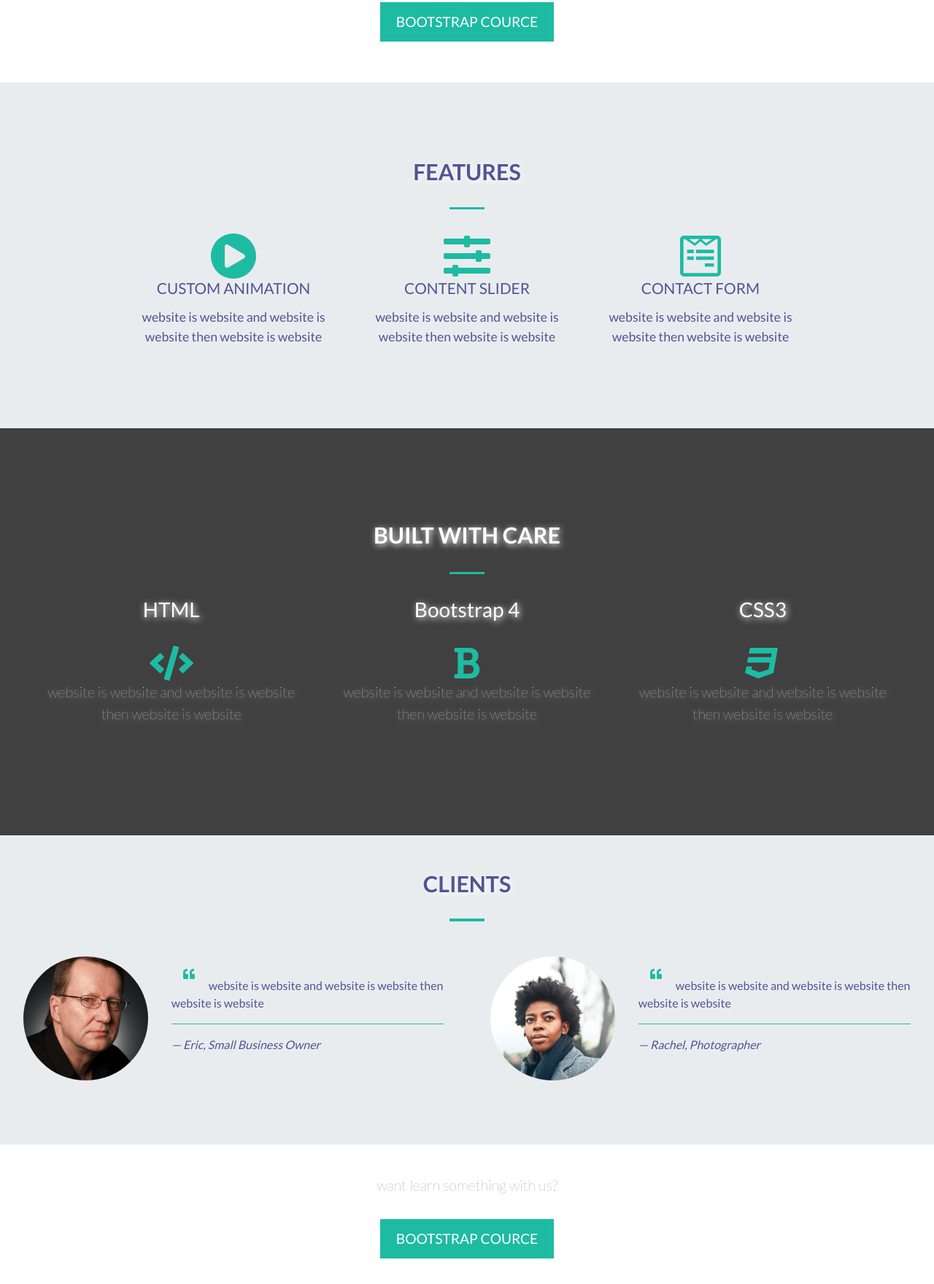
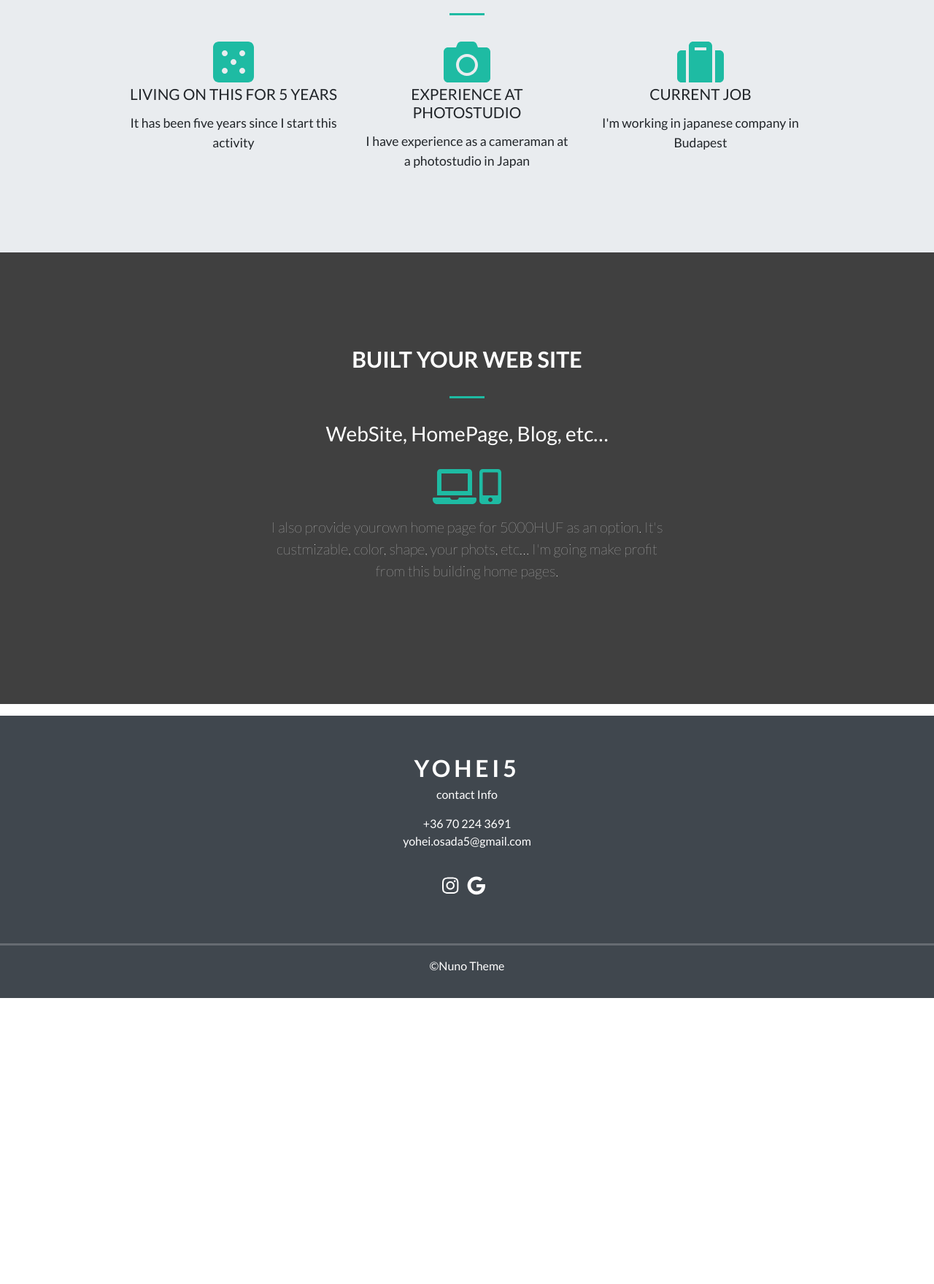
Before and after one commit to jolhely1/08BootstrapStudy2, a plain HTML site: page index.html in a window 1280 px wide. Shown: the part 953-2713 px from the top of the page at 73% size. After the commit the page ends 2321 px from the top, so only its background shows below. Drawn offline with Linux system fonts and the light colour scheme.

Commit message:
大幅な改修（YOHEI5に改変）

```diff
--- a/index.html
+++ b/index.html
@@ -3,7 +3,7 @@
 <head>
 	<meta charset="utf-8">
 	<meta name="viewport" content="width=device-width, initial-scale=1">
-	<title>Nuno - Responsive Bootstrap Theme</title>
+	<title>YOHEI5-Japanese Photographer-</title>
 	<link rel="stylesheet" href="bootstrap-4.1.3-dist/css/bootstrap.min.css">
 	<link rel="stylesheet" href="style.css">
 	<link rel="stylesheet" href="css/fixed.css">
@@ -15,7 +15,7 @@
 	<div id="home">
 		<!--Navigation-->
 		<div class="navbar navbar-expand-md navbar-dark bg-dark fixed-top">
-			<a href="#" class="navbar-brand"><img src="img/nuno.png" alt=""></a>
+			<a href="#"><p class="logo">YOHEI5</p></a>
 			<button class="navbar-toggler" type="button" data-toggle="collapse" data-target="#navbarResponsive">
 				<span class="navbar-toggler-icon"></span>
 			</button>
@@ -25,14 +25,14 @@
 					<li class="nav-item">
 						<a href="#home" class="nav-link">Home</a>
 					</li>
-					<li class="nav-item">
+					<li id="course"class="nav-item">
 						<a href="#course" class="nav-link">Course</a>
 					</li>
 					<li class="nav-item">
-						<a href="#features" class="nav-link">Features</a>
+						<a href="#career" class="nav-link">career</a>
 					</li>
 					<li class="nav-item">
-						<a href="#resources" class="nav-link">Resources</a>
+						<a href="#website" class="nav-link">website</a>
 					</li>
 					<li class="nav-item">
 						<a href="#clients" class="nav-link">Clients</a>
@@ -53,9 +53,9 @@
 			</div>
 		</div>
 		<div class="caption text-center">
-			<h1>Wecome to Nuno</h1>
-			<h3>Udemy Bootstrap  4 course</h3>
-			<a href="#course" class="btn btn-outline-light btn-lg">Get started</a>
+			<h1>Szia, Yohei vagyok</h1>
+			<h3>Portrait Photographer living in Budapest</h3>
+			<a href="#course" class="btn btn-outline-light btn-lg">Get Contact</a>
 		</div>
 	<!--End Landing page section-->
 	</div>
@@ -72,139 +72,141 @@
 	<!--End Course Section-->
 
 	<!--Start Features Section-->
-	<div id="features" class="offset">
+	<div id="Career" class="offset">
 
 	<!--Start Jumbotron Section-->
 	<div class="jumbotron">
 		<div class="narrow">
 
 			<div class="col-12 text-center">
-				<h3 class="heading">Features</h3>
+				<h3 class="heading">Career</h3>
 				<div class="heading-underline"></div>
 			</div>
 			<div class="row text-center">
 				<div class="col-md-4">
 					<div class="feature">
-						<i class="fas fa-play-circle fa-4x" date-fa-transform="shrink-3 up-5"></i>
-						<h3>Custom Animation</h3>
-						<p>website is website and website is website then website is website</p>
+						<i class="fas fa-dice-five fa-4x" date-fa-transform="shrink-3 up-5"></i>
+						<h3>living on this for 5 years</h3>
+						<p>
+							It has been five years since I start this activity
+						</p>
 					</div>
 				</div>
 				<div class="col-md-4">
 					<div class="feature">
-						<i class="fas fa-sliders-h fa-4x" date-fa-transform="shrink-4.5 up-4.5"></i>
-						<h3>Content Slider</h3>
-						<p>website is website and website is website then website is website</p>
+						<i class="fas fa-camera fa-4x" date-fa-transform="shrink-4.5 up-4.5"></i>
+						<h3>experience at photostudio</h3>
+						<p>
+							I have experience as a cameraman at a photostudio in Japan
+						</p>
 					</div>
 				</div>
 				<div class="col-md-4">
 					<div class="feature">
-						<i class="fab fa-wpforms fa-4x" date-fa-transform="shrink-4 up-5"></i>
-						<h3>Contact Form</h3>
-						<p>website is website and website is website then website is website</p>
+						<i class="fas fa-suitcase fa-4x" date-fa-transform="shrink-4 up-5"></i>
+						<h3>Current job</h3>
+						<p>
+							I'm working in japanese company in Budapest
+						</p>
 					</div>
 				</div>
 			</div>
 		</div>
 		<!--End narrow Section-->
 	</div>
-
-	<!--Start Jumbotron Section-->
-
-
+	<!--End Jumbotron Section-->
 	</div>
 	<!--End Features Section-->
 
-	<!--Start Resources Section-->
-	<div id="resources" class="offset">
-
+	<!--Start website Section-->
+	<div id="website" class="offset">
 		<div class="fixed-background">
 			<div class="row dark text-center">
 				<div class="col-12">
-					<h3 class="heading">Built With Care</h3>
+					<h3 class="heading">Built your web site</h3>
 					<div class="heading-underline"></div>
 				</div>
-
-				<div class="col-md-4">
-					<h3>HTML</h3>
+				<div class="col-md-12 text-center">
+					<h3>WebSite, HomePage, Blog, etc…</h3>
 					<div class="feature">
-						<i class="fas fa-code fa-3x"></i>
+						<i class="fas fa-laptop fa-3x"></i>
+						<i class="fas fa-mobile-alt fa-3x"></i>
 					</div>
-					<p class="lead">website is website and website is website then website is website</p>
+					<p class="lead col-md-6 text-center">
+						I also provide yourown home page for 5000HUF as an option. It's custmizable, color, shape, your phots, etc… I'm going make profit from this building home pages.
+					</p>
 				</div>
-				<div class="col-md-4">
-					<h3>Bootstrap 4</h3>
-					<div class="feature">
-						<i class="fa fa-bold fa-3x"></i>
-					</div>
-					<p class="lead">website is website and website is website then website is website</p>
-				</div>
-				<div class="col-md-4">
-					<h3>CSS3</h3>
-					<div class="feature">
-						<i class="fab fa-css3 fa-3x"></i>
-					</div>
-					<p class="lead">website is website and website is website then website is website</p>
-				</div>
-			</div>
+			</div class>
 			<div class="fixed-wrap">
 				<div class="fixed">
-
 				</div>
 			</div>
 		</div>
 
 		</div>
-	<!--End Resouces Section-->
+
+	</div>
+	<!--End Website section Section-->
 
 	<!--Start Clients Section-->
 	<div id="clients" class="offset">
-
 	<!--Start Jumbotron-->
 	<div class="jumbotron">
-
 		<div class="col-12 text-center">
 			<h3 class="heading">Clients</h3>
 			<div class="heading-underline"></div>
 		</div>
 		<div class="row">
-			<div class="col-md-6 clients">
-				<div class="row">
-					<div class="col-md-4">
+			<div class="col-md-3 clients">
+				<div class="column text-center">
+						<div>
 							<img src="img/client1.png" alt="">
 						</div>
-					<div class="col-md-8">
-						<blockquote>
-							<i class="fas fa-quote-left"></i>
-							website is website and website is website then website is website
-							<hr class="clients-hr">
+						<div class="">
+							<div>
 								<cite>&#8212; Eric, Small Business Owner</cite>
-						</blockquote>
 							</div>
-
+							<div>
+								<a href="" class="">IG@eric_don</a>
 							</div>
 						</div>
-			<div class="col-md-6 clients">
-				<div class="row">
-					<div class="col-md-4">
-						<img src="img/client2.png" alt="">
 				</div>
-					<div class="col-md-8">
-						<blockquote>
-							<i class="fas fa-quote-left"></i>
-							website is website and website is website then website is website
-							<hr class="clients-hr">
-							<cite>&#8212; Rachel, Photographer</cite>
-						</blockquote>
 			</div>
-
+			<div class="col-md-3 clients">
+				<div class="column text-center">
+						<div>
+							<img src="img/client1.png" alt="">
+						</div>
+						<div class="">
+							<div>
+								<cite>&#8212; Eric, Small Business Owner</cite>
+							</div>
+							<div>
+								<a href="" class="">IG@eric_don</a>
+							</div>
+						</div>
+				</div>
+			</div>
+			<div class="col-md-3 clients">
+				<div class="column text-center">
+						<div>
+							<img src="img/client1.png" alt="">
+						</div>
+						<div class="">
+							<div>
+								<cite>&#8212; Eric, Small Business Owner</cite>
+							</div>
+							<div>
+								<a href="" class="">IG@eric_don</a>
+							</div>
+						</div>
 				</div>
 			</div>
 		</div>
 	</div>
 	<div class="col-12 narrow text-center">
-		<p class="lead">want learn something with us?</p>
-		<a href="#" class="btn btn-secondary btn-md" target="_blank">Bootstrap Cource</a>
+		<p class="lead clients-ig">Follow my IG account and ask anything</p>
+		<a href="#" class="ig"><i class="fab fa-instagram fa-4x"></i></a>
 	</div>
 	</div>
 	<!--End Client Section-->
@@ -214,13 +216,12 @@
 		<footer>
 			<div class="row justify-content-center">
 				<div class="col-md-5 text-center">
-					<img src="img/nuno.png" alt="">
-					<p>website is website and website is website then website is website</p>
-					<strong>contact Info</strong>
-					<p>888-888-888 <br>gmail@.com</p>
-					<a href=""target="_blank"><i class="fab fa-facebook"></i></a>
-					<a href=""target="_blank"><i class="fab fa-twitter"></i></a>
+					<p class="logo">YOHEI5</p>
+					<p>contact Info</p>
+					<p>+36 70 224 3691  <br>yohei.osada5@gmail.com</p>
 					<a href=""target="_blank"><i class="fab fa-instagram"></i></a>
+					<a href=""target="_blank"><i class="fab fa-google"></i></a>
+
 				</div>
 				<hr class="socket">
 				&copy;Nuno Theme
--- a/style.css
+++ b/style.css
@@ -1,10 +1,18 @@
 @import url('https://fonts.googleapis.com/css2?family=Lato:wght@100;400;700');
+
+#course,.displaynone{display:none;}
 
 body{
   overflow-x:hidden;
   font-family: 'lato',sans-serif;
-  color: #505592;
 
+}
+.logo{
+  color: white;
+  font-size: 2rem;
+  font-weight: 700;
+  letter-spacing: .3rem;
+  margin: 0;
 }
 
 .offset:before{
@@ -21,9 +29,7 @@ body{
   letter-spacing: .1rem;
   background-color: rgba(0, 0, 0, 0.6) !important;
 }
-.navbar-brand img{
-  height: 2rem;
-}
+
 .navbar-nav li{
   padding-right: .7rem;
 }
@@ -69,7 +75,6 @@ body{
 }
 
 /*--Cource section--*/
-
 .narrow{
   width: 75%;
   margin: 1.5rem auto;
@@ -105,7 +110,6 @@ h3.heading{
   font-size: 1.9rem;
   font-weight: 700;
   text-transform: uppercase;
-  text-shadow: .1rem .1rem .5rem white;
   margin-bottom: 1.9rem;
 }
 .heading-underline{
@@ -127,7 +131,7 @@ h3.heading{
   font-size: 1.1rem;
 }
 
-/*---resoreces section---*/
+/*---Website section---*/
 .fixed{
   background-image: url(img/apple.png);
   z-index: 1;
@@ -141,27 +145,33 @@ h3.heading{
 
 .fixed-background h3{
   margin-bottom: 2rem;
-  text-shadow: .1rem .1rem .5rem white;
 
 }
 .fixed-background p{
+  margin: 0 auto;
   margin-bottom: 1.5rem;
-  text-shadow: .1rem .1rem .5rem white;
 
 }
 
 /*--Clients section---*/
+#clients{
+  display: none;
 
+}
+.clients{
+  margin: 0 auto;
+}
 .clients img{
-  width: 100%;
+  width: 50%;
   border-radius: 50%;
 }
-blockquote .svg-inline--fa{
-  color: #1ebba3;
-  margin: 1rem;
+.clients a{
+  color: rgb(103,108,160);
 }
-.clients-hr{
-  border-top:.05rem solid #1ebba3;
+.clients-ig{
+font-weight: normal;}
+.ig{
+  color: rgb(116, 116, 116);
 }
 
 /*--contact section--*/
```
Also changed, not shown: img/sign.png (added), img/sign2.png (added), img/名称未設定のアートワーク.png (added), 1 other file. Lines whose indentation alone changed are shown as unchanged.
